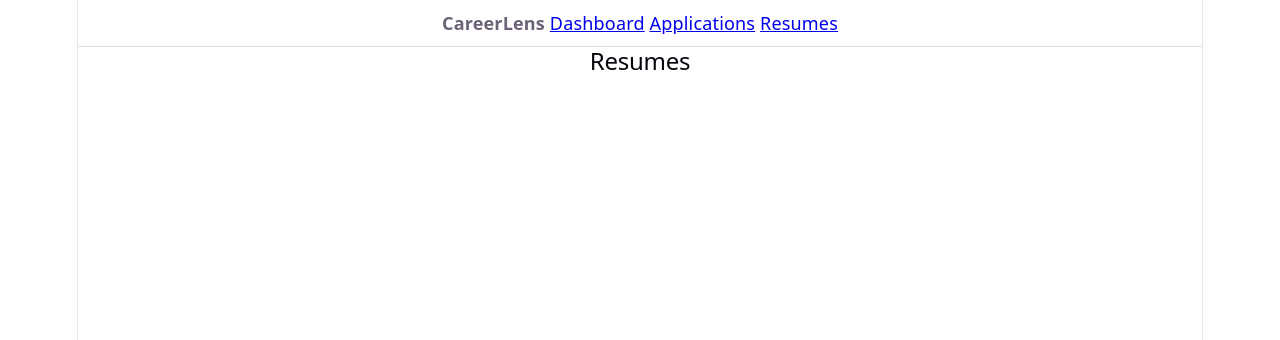
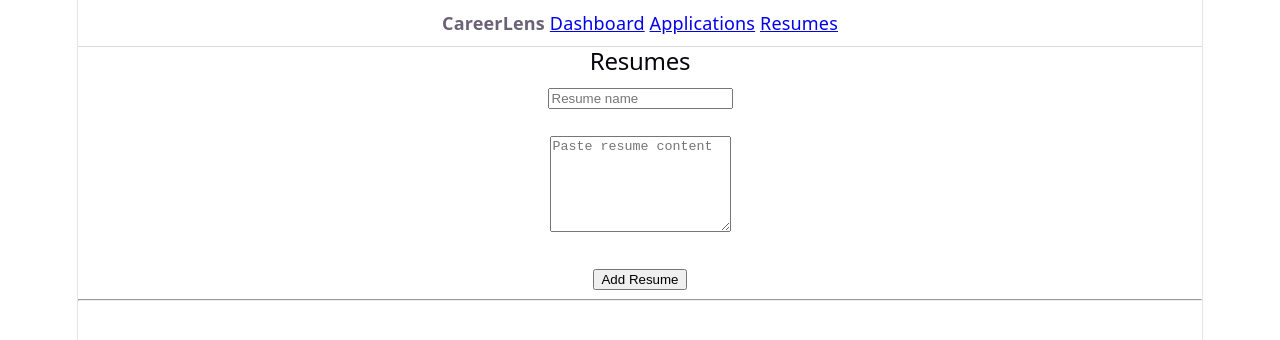
Before and after one commit to arshSahota/careerlens, a React (Vite) app in the folder frontend/: page /resumes in a window 1280 px wide. Shown: the top 340 px of the page. Built offline with nearby package versions, Linux system fonts and the light colour scheme; sample sign-in values are in the browser's storage.

Commit message:
Add resume management and link resumes to applications

```diff
--- a/frontend/src/context/ApplicationContext.tsx
+++ b/frontend/src/context/ApplicationContext.tsx
@@ -1,10 +1,13 @@
 import { createContext, useContext, useEffect, useState } from "react";
 import type { Application } from "../types/Application";
+import type { Resume } from "../types/Resume";
 
 type ApplicationContextType = {
   applications: Application[];
+  resumes: Resume[];
   addApplication: (app: Application) => void;
   updateApplication: (app: Application) => void;
+  addResume: (resume: Resume) => void;
 };
 
 const ApplicationContext = createContext<ApplicationContextType | undefined>(
@@ -17,22 +20,26 @@ export function ApplicationProvider({
   children: React.ReactNode;
 }) {
   const [applications, setApplications] = useState<Application[]>([]);
+  const [resumes, setResumes] = useState<Resume[]>([]);
   const [hydrated, setHydrated] = useState(false);
 
   // ✅ Load once
   useEffect(() => {
-    const stored = localStorage.getItem("applications");
-    if (stored) {
-      setApplications(JSON.parse(stored));
-    }
+    const storedApps = localStorage.getItem("applications");
+    const storedResumes = localStorage.getItem("resumes");
+
+    if (storedApps) setApplications(JSON.parse(storedApps));
+    if (storedResumes) setResumes(JSON.parse(storedResumes));
+
     setHydrated(true);
   }, []);
 
-  // ✅ Save after load
+  // ✅ Save after hydration
   useEffect(() => {
     if (!hydrated) return;
     localStorage.setItem("applications", JSON.stringify(applications));
-  }, [applications, hydrated]);
+    localStorage.setItem("resumes", JSON.stringify(resumes));
+  }, [applications, resumes, hydrated]);
 
   function addApplication(app: Application) {
     setApplications((prev) => [...prev, app]);
@@ -44,9 +51,13 @@ export function ApplicationProvider({
     );
   }
 
+  function addResume(resume: Resume) {
+    setResumes((prev) => [...prev, resume]);
+  }
+
   return (
     <ApplicationContext.Provider
-      value={{ applications, addApplication, updateApplication }}
+      value={{ applications, resumes, addApplication, updateApplication, addResume }}
     >
       {children}
     </ApplicationContext.Provider>
--- a/frontend/src/pages/ApplicationsPage.tsx
+++ b/frontend/src/pages/ApplicationsPage.tsx
@@ -3,16 +3,13 @@ import Navbar from "../components/Navbar";
 import { useApplications } from "../context/ApplicationContext";
 import type { Application } from "../types/Application";
 
-const STATUS_OPTIONS: Application["status"][] = [
-  "Applied",
-  "Interview",
-  "Offer",
-  "Rejected",
-];
-
 function ApplicationsPage() {
-  const { applications, addApplication, updateApplication } =
-    useApplications();
+  const {
+    applications,
+    resumes,
+    addApplication,
+    updateApplication,
+  } = useApplications();
 
   const [company, setCompany] = useState("");
   const [role, setRole] = useState("");
@@ -61,23 +58,24 @@ function ApplicationsPage() {
       <hr />
 
       {applications.map((app) => (
-        <div key={app.id} style={{ marginBottom: "12px" }}>
+        <div key={app.id}>
           <strong>{app.company}</strong> – {app.role}
 
           <br />
 
           <select
-            value={app.status}
+            value={app.resumeId ?? ""}
             onChange={(e) =>
               updateApplication({
                 ...app,
-                status: e.target.value as Application["status"],
+                resumeId: Number(e.target.value),
               })
             }
           >
-            {STATUS_OPTIONS.map((status) => (
-              <option key={status} value={status}>
-                {status}
+            <option value="">Select resume</option>
+            {resumes.map((resume) => (
+              <option key={resume.id} value={resume.id}>
+                {resume.name}
               </option>
             ))}
           </select>
--- a/frontend/src/pages/ResumesPage.tsx
+++ b/frontend/src/pages/ResumesPage.tsx
@@ -1,10 +1,62 @@
+import { useState } from "react";
 import Navbar from "../components/Navbar";
+import { useApplications } from "../context/ApplicationContext";
+import type { Resume } from "../types/Resume";
 
 function ResumesPage() {
+  const { resumes, addResume } = useApplications();
+  const [name, setName] = useState("");
+  const [content, setContent] = useState("");
+
+  function handleSubmit(e: React.FormEvent) {
+    e.preventDefault();
+
+    const newResume: Resume = {
+      id: Date.now(),
+      name,
+      content,
+      createdAt: new Date().toISOString(),
+    };
+
+    addResume(newResume);
+    setName("");
+    setContent("");
+  }
+
   return (
     <div>
       <Navbar />
       <h2>Resumes</h2>
+
+      <form onSubmit={handleSubmit}>
+        <input
+          placeholder="Resume name"
+          value={name}
+          required
+          onChange={(e) => setName(e.target.value)}
+        />
+        <br /><br />
+
+        <textarea
+          placeholder="Paste resume content"
+          value={content}
+          required
+          onChange={(e) => setContent(e.target.value)}
+          rows={6}
+        />
+        <br /><br />
+
+        <button type="submit">Add Resume</button>
+      </form>
+
+      <hr />
+
+      {resumes.map((resume) => (
+        <div key={resume.id}>
+          <strong>{resume.name}</strong>
+          <p>{resume.content.slice(0, 120)}...</p>
+        </div>
+      ))}
     </div>
   );
 }
--- a/frontend/src/types/Application.ts
+++ b/frontend/src/types/Application.ts
@@ -3,6 +3,6 @@ export type Application = {
   company: string;
   role: string;
   status: "Applied" | "Interview" | "Offer" | "Rejected";
+  resumeId?: number;
   createdAt: string;
 };
-``
--- /dev/null
+++ b/frontend/src/types/Resume.ts
@@ -0,0 +1,6 @@
+export type Resume = {
+  id: number;
+  name: string;
+  content: string;
+  createdAt: string;
+};
```
